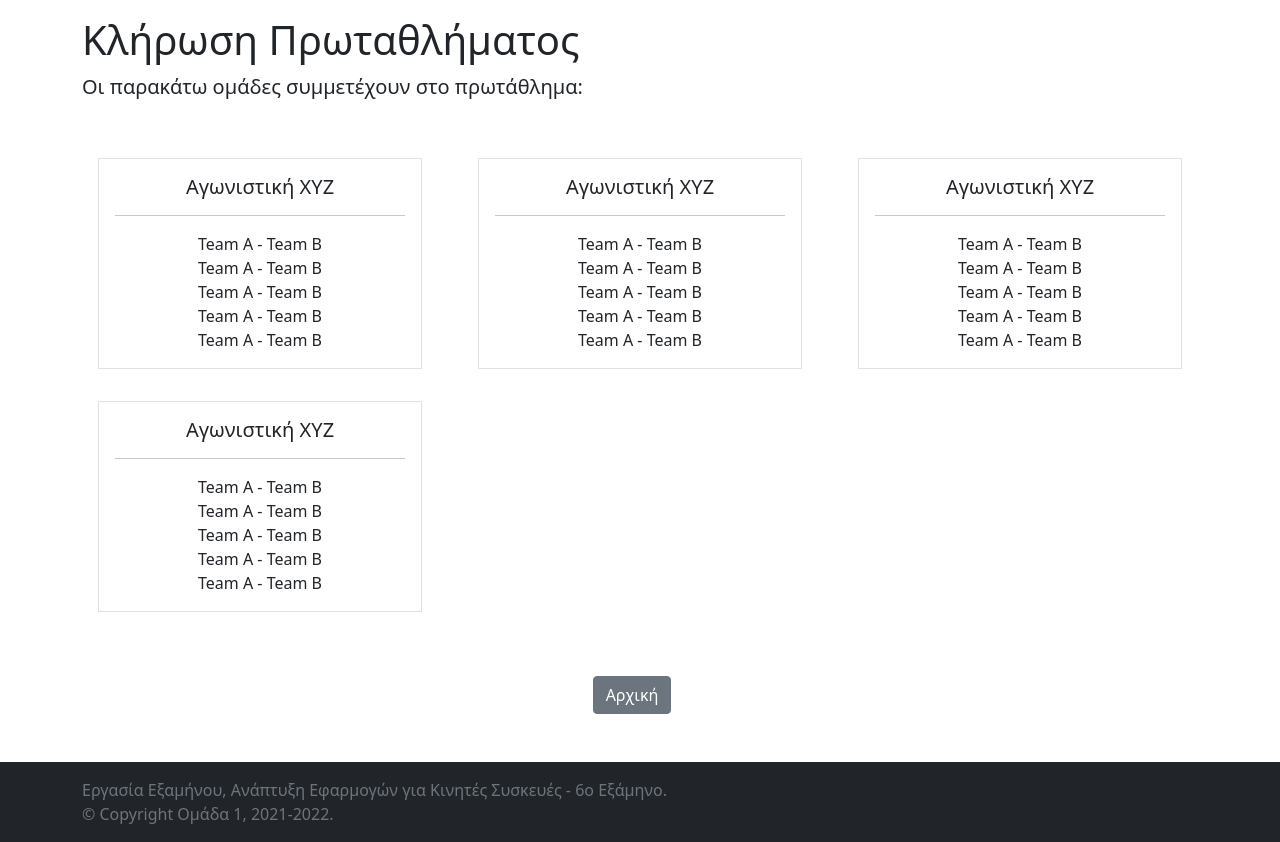
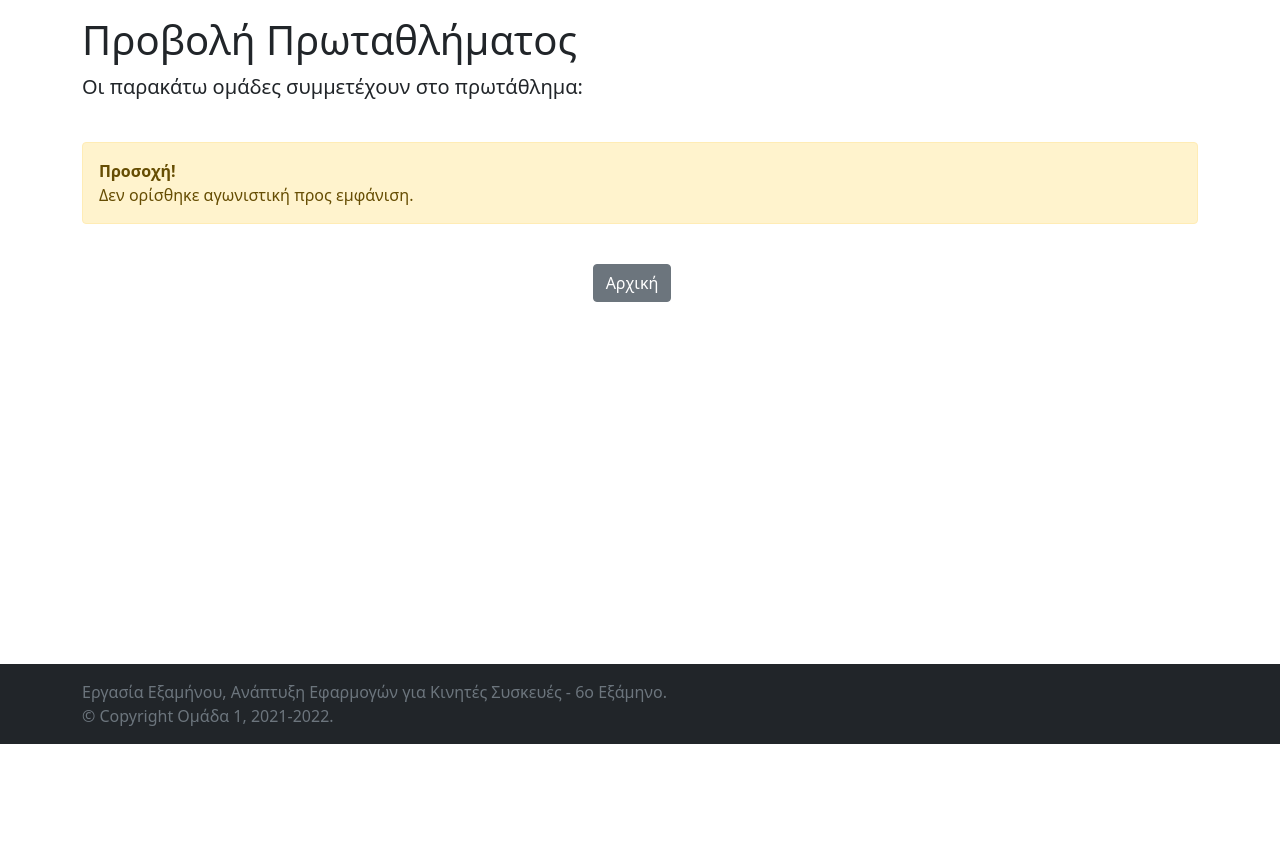
Before and after one commit to K-Konstantinidis/Basketball-League, a PHP site: page /public_html/admin/displayLeague.php in a window 1280 px wide. Shown: the part 56-898 px from the top of the page. After the commit the page ends 800 px from the top, so only its background shows below. Run offline with PHP 8.4, Linux system fonts and the light colour scheme; the visitor is signed in with stand-in values (Sample User, id 1).

Commit message:
Updated the entire front-end, fixed minor bugs

```diff
--- /dev/null
+++ b/Web-App/public_html/admin/css/base.css
@@ -0,0 +1,9 @@
+li{
+	margin-left: 10px;
+}
+
+@media (max-width: 767px) {
+	.div-spacer {
+		margin-top: 20px;
+	}
+}
--- /dev/null
+++ b/Web-App/public_html/admin/css/createPlayer.css
@@ -0,0 +1,5 @@
+@media (max-width: 512px) {
+	.btn-single-line {
+		padding: 18px;
+	}
+}
--- /dev/null
+++ b/Web-App/public_html/admin/css/createTeam.css
@@ -0,0 +1,5 @@
+@media (max-width: 520px) {
+	.btn-single-line {
+		padding: 18px;
+	}
+}
--- /dev/null
+++ b/Web-App/public_html/admin/css/displayLeague.css
@@ -0,0 +1,9 @@
+li{
+	margin-left: 10px;
+}
+
+@media (max-width: 767px) {
+	.div-spacer {
+		margin-top: 20px;
+	}
+}
--- /dev/null
+++ b/Web-App/public_html/admin/css/index.css
@@ -0,0 +1,3 @@
+p {
+	margin-bottom: 0.5rem !important;
+}
--- a/Web-App/public_html/admin/displayLeague.php
+++ b/Web-App/public_html/admin/displayLeague.php
@@ -3,17 +3,18 @@
 session_start();
 require_once '../../resources/config.php';
 
+// Required for the navigation bar to load properly
 $currPage = 'displayLeague';
 
 // If the user is not logged in, he gets redirected at the loggin page.
 if(!isset($_SESSION["logged_in"]) || !$_SESSION["logged_in"] === true) {
-	header('Location: ../loggin/?r=true');
+	header('Location: ../login/?lr');
 	die();
 }
 
 // Use these to display errors
-$err = $suc = false;
-$err_msg = 'Ενα μήνυμα σφάλματος';
+$err = false;
+$err_msg = 'Ένα μήνυμα σφάλματος';
 
 ?>
 
@@ -26,34 +27,25 @@ $err_msg = 'Ενα μήνυμα σφάλματος';
 		<meta name="description" content="">
 		<title>ΕΣΑΚΕ App - Προβολή Πρωταθλήματος</title>
 
-		<!-- Bootstrap core CSS -->
-		<link href="../css/bootstrap.min.css" rel="stylesheet"/>
-		<link rel="stylesheet" href="./bootstrap-image-checkbox.css">
+		<!-- Bootstrap and other required CSS -->
+		<link rel="stylesheet" href="../css/bootstrap.min.css"/>
+		<link rel="stylesheet" href="./css/base.css"/>
+		<link rel="stylesheet" href="./css/displayLeague.css"/>
 		<script src="../js/bootstrap.bundle.min.js"></script>
-		<style>
-			li{
-				margin-left: 10px;
-			}
-
-			@media (max-width: 767px) {
-				.div-spacer {
-					margin-top: 20px;
-				}
-			}
-		</style>
   	</head>
 
 	<body class="d-flex flex-column h-100">
 
 		<header>
-			<?php require_once MAIN_NAVIGATION ?>
+			<!-- Fixed navbar -->
+			<?php require_once ADMIN_NAVIGATION ?>
 		</header>
 
 		<!-- Begin page content -->
 		<main>
 		<div class="container">
 			<br>
-			<h1 class="mt-5">Κλήρωση Πρωταθλήματος</h1>
+			<h1 class="mt-5">Προβολή Πρωταθλήματος</h1>
 			<p class="lead">Οι παρακάτω ομάδες συμμετέχουν στο πρωτάθλημα:</p>
 			<br>
 
@@ -65,74 +57,48 @@ $err_msg = 'Ενα μήνυμα σφάλματος';
 					echo '</div><br>';
 				}
 
-				if($suc) {
-					echo '<div class="alert alert-success fade show" role="alert">';
-					echo '<strong>Επιτυχία!</strong><br>';
-					echo 'Το πρωτάθλημα δημιουργήθηκε επιτυχώς.';
+				if($_SERVER['REQUEST_METHOD'] == 'GET' && isset($_GET['id'])) {
+					// TODO
+					// Display the league.
+
+					echo '<div class="row align-self-center">';
+						echo '<div class="col-md-4 text-center">';
+
+						for($league_num = 0; $league_num <= 999; ++$league_num) {
+							echo '<div class="border p-3 m-3">';
+								echo '<h5>Αγωνιστική ' . $league_num . '</h5>';
+								echo '<hr>';
+								echo '<span>Team A - Team B</span><br>';
+								echo '<span>Team A - Team B</span><br>';
+								echo '<span>Team A - Team B</span><br>';
+								echo '<span>Team A - Team B</span><br>';
+								echo '<span>Team A - Team B</span><br>';
+							echo '</div>';
+						}
+
+						echo '</div>';
+					echo '</div>';
+				}
+				else {
+					echo '<div class="alert alert-warning fade show" role="alert">';
+					echo '<strong>Προσοχή!</strong><br>';
+					echo 'Δεν ορίσθηκε αγωνιστική προς εμφάνιση.';
 					echo '</div><br>';
 				}
 			?>
-
-			<div class="row align-self-center">
-				<div class="col-md-4 text-center">
-					<div class="border p-3 m-3">
-						<h5>Αγωνιστική ΧΥΖ</h5>
-						<hr>
-						<span>Team A - Team B</span><br>
-						<span>Team A - Team B</span><br>
-						<span>Team A - Team B</span><br>
-						<span>Team A - Team B</span><br>
-						<span>Team A - Team B</span><br>
-					</div>
-				</div>
-
-				<!-- Remove these START -->
-				<div class="col-md-4 text-center">
-					<div class="border p-3 m-3">
-						<h5>Αγωνιστική ΧΥΖ</h5>
-						<hr>
-						<span>Team A - Team B</span><br>
-						<span>Team A - Team B</span><br>
-						<span>Team A - Team B</span><br>
-						<span>Team A - Team B</span><br>
-						<span>Team A - Team B</span><br>
-					</div>
-				</div>
-				<div class="col-md-4 text-center">
-					<div class="border p-3 m-3">
-						<h5>Αγωνιστική ΧΥΖ</h5>
-						<hr>
-						<span>Team A - Team B</span><br>
-						<span>Team A - Team B</span><br>
-						<span>Team A - Team B</span><br>
-						<span>Team A - Team B</span><br>
-						<span>Team A - Team B</span><br>
-					</div>
-				</div>
-				<div class="col-md-4 text-center">
-					<div class="border p-3 m-3">
-						<h5>Αγωνιστική ΧΥΖ</h5>
-						<hr>
-						<span>Team A - Team B</span><br>
-						<span>Team A - Team B</span><br>
-						<span>Team A - Team B</span><br>
-						<span>Team A - Team B</span><br>
-						<span>Team A - Team B</span><br>
-					</div>
-				</div>
-				<!-- Remove these END -->
-			</div>
 		</div>
 
 		<div class="d-flex flex-grow-1 justify-content-center align-items-center">
-			<a href="./" class="btn btn-secondary mt-5 me-3" role="button">Αρχική</a>
+			<a href="./" class="btn btn-secondary mb-5 me-3" role="button">Αρχική</a>
 		</div>
 
 		<br><br>
+
 		</main>
 
 		<!-- Footer -->
 		<?php require_once MAIN_FOOTER ?>
+
 	</body>
 
 </html>
--- a/Web-App/public_html/login/index.php
+++ b/Web-App/public_html/login/index.php
@@ -11,7 +11,7 @@ $user_logged_out = false;
 
 if($_SERVER["REQUEST_METHOD"] == "GET") {
 	// Check if the user was redirected
-	if(isset($_GET["r"]) && $_GET["r"] === 'true') {
+	if(isset($_GET["lr"])) {
 		$user_redirected = true;
 	}
 
--- /dev/null
+++ b/Web-App/resources/admin_navbar.php
@@ -0,0 +1,30 @@
+<nav class="navbar navbar-expand-md navbar-dark fixed-top bg-dark">
+	<div class="container-fluid">
+		<a class="navbar-brand" href="#">ΕΣΑΚΕ Managment App</a>
+		<button class="navbar-toggler" type="button" data-bs-toggle="collapse" data-bs-target="#navbarCollapse" aria-controls="navbarCollapse" aria-expanded="false" aria-label="Toggle navigation">
+			<span class="navbar-toggler-icon"></span>
+		</button>
+		<div class="collapse navbar-collapse" id="navbarCollapse">
+			<ul class="navbar-nav me-auto mb-2 mb-md-0">
+				<li class="nav-item">
+					<a class="nav-link <?php if($currPage === 'start') { echo ' active'; }?>" aria-current="page" href="./">Αρχική</a>
+				</li>
+				<li class="nav-item">
+					<a class="nav-link <?php if($currPage === 'createLeague') { echo ' active'; }?>" href="./createLeague.php">Δημιουργία Πρωταθλήματος</a>
+				</li>
+				<li class="nav-item">
+					<a class="nav-link <?php if($currPage === 'createTeam') { echo ' active'; }?>" href="./createTeam.php">Δημιουργία Ομάδας</a>
+				</li>
+				<li class="nav-item">
+					<a class="nav-link <?php if($currPage === 'createPlayer') { echo ' active'; }?>" href="./createPlayer.php">Δημιουργία Παίκτη</a>
+				</li>
+				<li class="nav-item">
+					<a class="nav-link <?php if($currPage === 'drawLeague') { echo ' active'; }?>" href="./drawLeague.php">Κλήρωση Πρωταθλήματος</a>
+				</li>
+			</ul>
+			<form class="d-flex" action="../logout.php">
+				<button class="btn btn-outline-danger" type="submit">Αποσύνδεση</button>
+			</form>
+		</div>
+	</div>
+</nav>
--- a/Web-App/resources/config.php
+++ b/Web-App/resources/config.php
@@ -10,10 +10,11 @@ define('DIR_ADMIN',			DIR_HTML . 'admin/');
 define('DIR_IMG',			DIR_HTML . 'img/');
 define('DIR_JS',			DIR_HTML . 'js/');
 define('DIR_CSS',			DIR_HTML . 'css/');
-define('DIR_LOGIN',			DIR_HTML . 'loggin/');
+define('BOOTSTRAP_CSS',		DIR_CSS . 'bootstrap.min.css');
+define('DIR_LOGIN',			DIR_HTML . 'login/');
 define('FILE_LOGOUT',		DIR_LOGIN . 'logout.php');
 define('DIR_RESOURCES',		DIR_BASE . 'resources/');
-define('MAIN_NAVIGATION',	DIR_RESOURCES . 'main_navbar.php');
+define('ADMIN_NAVIGATION',	DIR_RESOURCES . 'admin_navbar.php');
 define('MAIN_FOOTER',		DIR_RESOURCES . 'main_footer.php');
 
 ?>
```
Also changed, not shown: Web-App/public_html/admin/createLeague.php (+13 -27 lines), Web-App/public_html/admin/createPlayer.php (+26 -29 lines), Web-App/public_html/admin/createTeam.php (+43 -44 lines), Web-App/public_html/admin/css/createLeague.css (added, +51 -0 lines), Web-App/public_html/admin/drawLeague.php (+24 -27 lines), Web-App/public_html/admin/index.php (+28 -23 lines).
